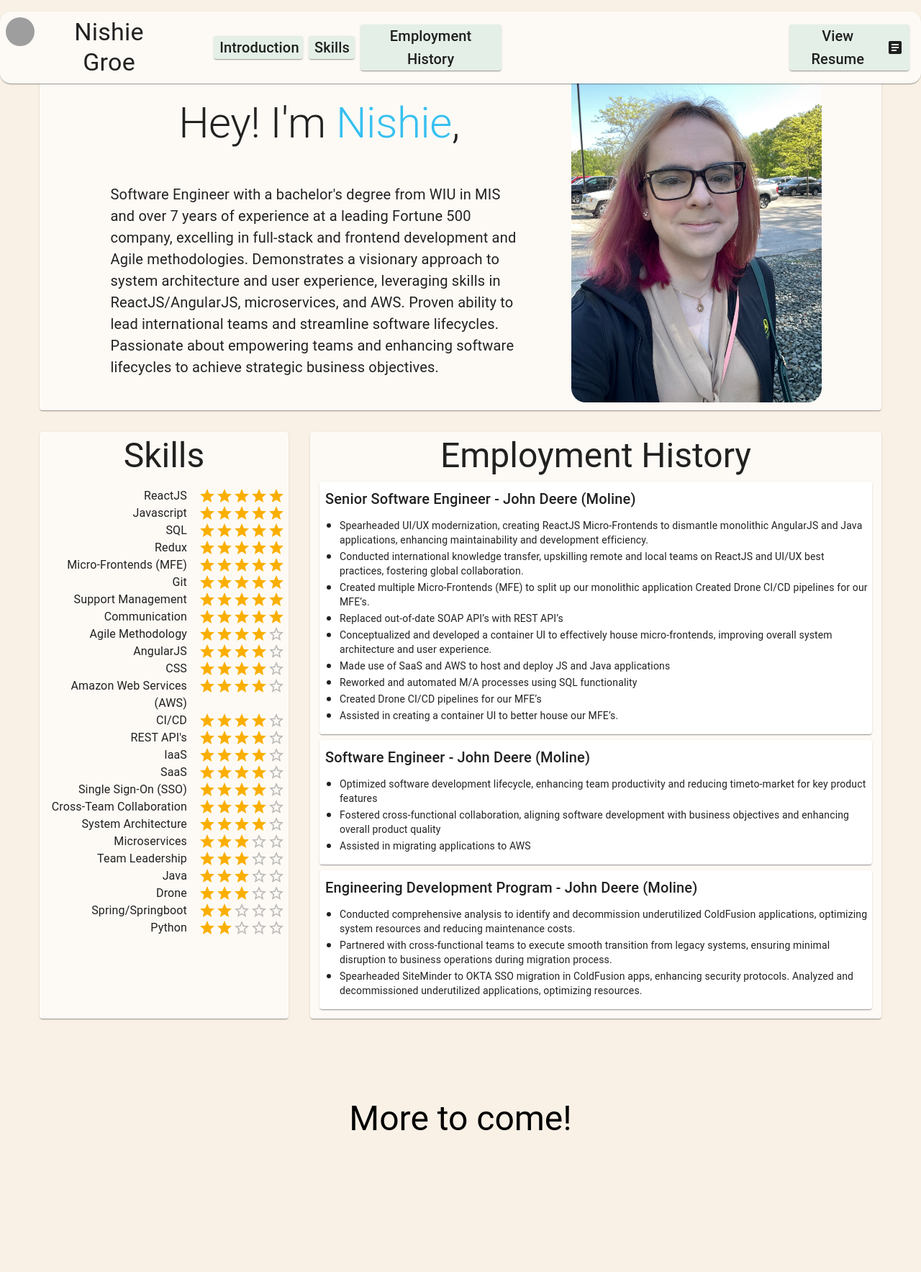
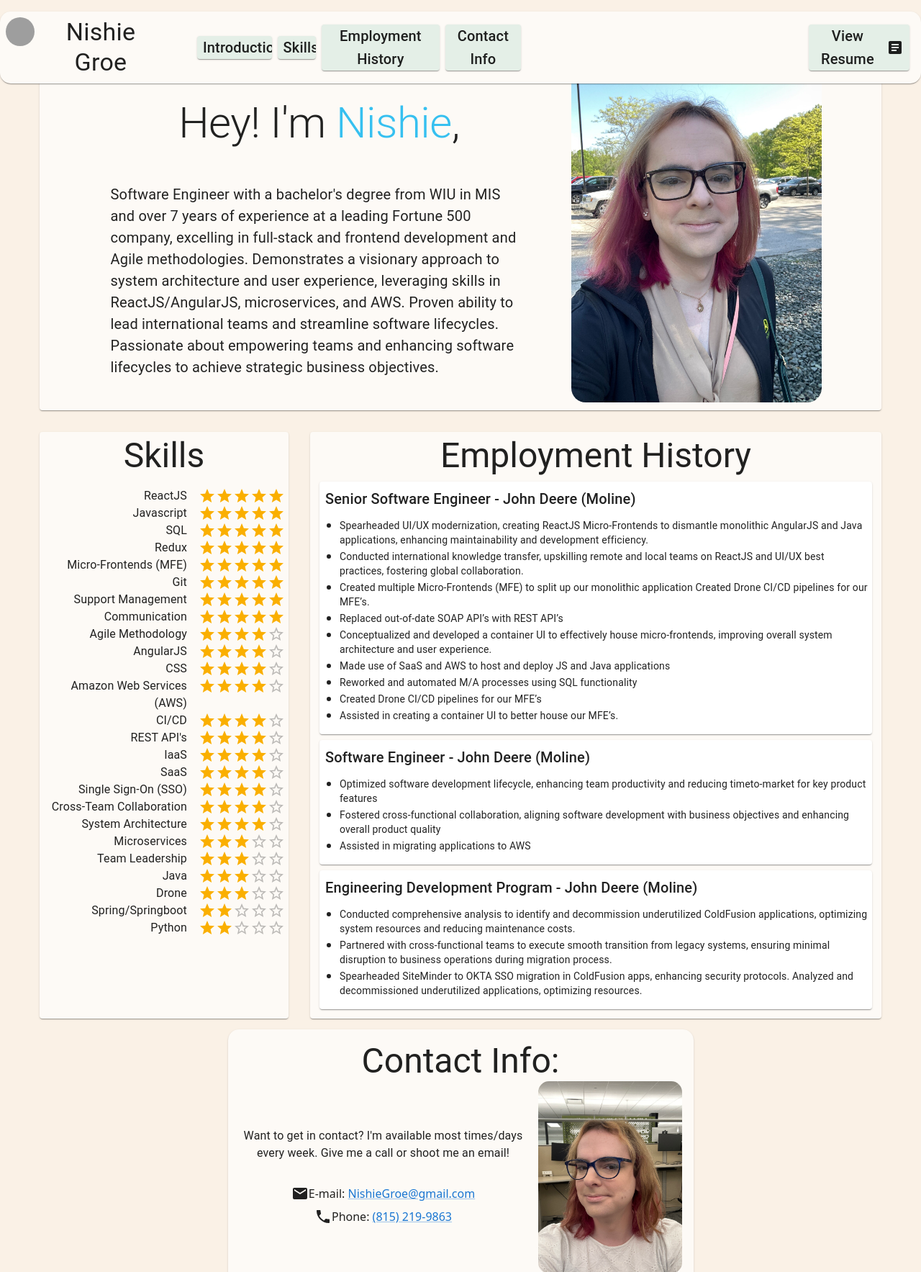
Before and after one commit to nishiegroe/NishieGroePersonalWebsite, a React (Vite) app: page / in a window 1280 px wide. Shown: the top 1767 px of the page at 72% size. Before the commit the page ends 1718 px from the top, so only its background shows below. Built offline with nearby package versions, Linux system fonts and the light colour scheme; grey boxes are pictures that could not be loaded.

Commit message:
Added contact info

```diff
--- a/src/App.jsx
+++ b/src/App.jsx
@@ -6,14 +6,20 @@ import "./App.css";
 import Introduction from "./components/Introduction.tsx";
 import Skills from "./components/Skills.tsx";
 import EmploymentHistory from "./components/EmploymentHistory.tsx";
+import Contact from "./components/Contact.tsx";
 
 function App() {
   const firstRowRef = useRef(null);
   const secondRowRef = useRef(null);
+  const thirdRowRef = useRef(null);
 
   return (
     <div className="app">
-      <Header firstRowRef={firstRowRef} secondRowRef={secondRowRef} />
+      <Header
+        firstRowRef={firstRowRef}
+        secondRowRef={secondRowRef}
+        thirdRowRef={thirdRowRef}
+      />
       <div className="body" style={{ marginTop: "50px" }}>
         <div ref={firstRowRef}>
           <Introduction />
@@ -26,9 +32,9 @@ function App() {
           <Skills />
           <EmploymentHistory />
         </div>
-        <Typography sx={{ padding: "2em" }} color="black" variant="h3">
-          More to come!
-        </Typography>
+        <div id="thirdrow" ref={thirdRowRef}>
+          <Contact />
+        </div>
       </div>
     </div>
   );
--- /dev/null
+++ b/src/components/Contact.tsx
@@ -0,0 +1,68 @@
+import React, { forwardRef } from "react";
+import { Avatar, Card, Tooltip, Typography, Link } from "@mui/material";
+import image from "../assets/IMG_2521.jpg";
+import { Email, Phone } from "@mui/icons-material";
+
+const Contact = () => {
+  return (
+    <Card
+      className="header"
+      style={{
+        padding: "16px",
+        backgroundColor: "#FDFAF6",
+        zIndex: 999,
+        top: "16px",
+        justifySelf: "anchor-center",
+        borderRadius: "15px",
+      }}
+    >
+      <Typography variant="h3">Contact Info:</Typography>
+      <div
+        style={{
+          display: "flex",
+        }}
+      >
+        <div
+          style={{
+            paddingRight: "15px",
+            display: "flex",
+            flexDirection: "column",
+          }}
+        >
+          <div style={{ display: "flex" }}>
+            <Typography width="400px" sx={{ mt: 8 }}>
+              Want to get in contact? I'm available most times/days every week.
+              Give me a call or shoot me an email!
+            </Typography>
+          </div>
+          <br />
+          <div
+            style={{ display: "flex", alignSelf: "center", marginTop: "8px" }}
+          >
+            <Email />
+            <Typography variant="body3">
+              E-mail:{" "}
+              <Link href="mailto: NishieGroe@gmail.com">
+                NishieGroe@gmail.com
+              </Link>
+            </Typography>
+          </div>
+          <div
+            style={{ display: "flex", alignSelf: "center", marginTop: "8px" }}
+          >
+            <Phone />
+            <Typography variant="body3">
+              Phone:{" "}
+              <Link href="tel: NishieGroe@gmail.com">(815) 219-9863</Link>
+            </Typography>
+          </div>
+        </div>
+        <div>
+          <img src={image} width="200vw" style={{ borderRadius: "15px" }}></img>
+        </div>
+      </div>
+    </Card>
+  );
+};
+
+export default Contact;
--- a/src/components/Header.tsx
+++ b/src/components/Header.tsx
@@ -4,9 +4,8 @@ import profilePic from "../assets/Profile Pic.jpg";
 import resume from "../assets/Nishie-Groe-Software Engineer March.pdf";
 import ArticleIcon from "@mui/icons-material/Article";
 
-const Header = ({ firstRowRef, secondRowRef }) => {
+const Header = ({ firstRowRef, secondRowRef, thirdRowRef }) => {
   const scrollToSection = (elementRef: { current: { offsetTop: any } }) => {
-    console.log(secondRowRef);
     window.scrollTo({
       top: elementRef.current.offsetTop - 80,
       behavior: "smooth",
@@ -93,6 +92,23 @@ const Header = ({ firstRowRef, secondRowRef }) => {
             Employment History
           </Typography>
         </Card>{" "}
+        <Card sx={{ backgroundColor: "#E4EFE7", ml: 1 }}>
+          <Typography
+            variant="h6"
+            sx={{
+              ml: 1,
+              mr: 1,
+              cursor: "pointer",
+              display: "flex",
+              alignItems: "center",
+            }}
+            onClick={(e) => {
+              scrollToSection(thirdRowRef);
+            }}
+          >
+            Contact Info
+          </Typography>
+        </Card>{" "}
         <Card sx={{ backgroundColor: "#E4EFE7", ml: 50 }}>
           <Tooltip title="View my resume">
             <Typography
```
